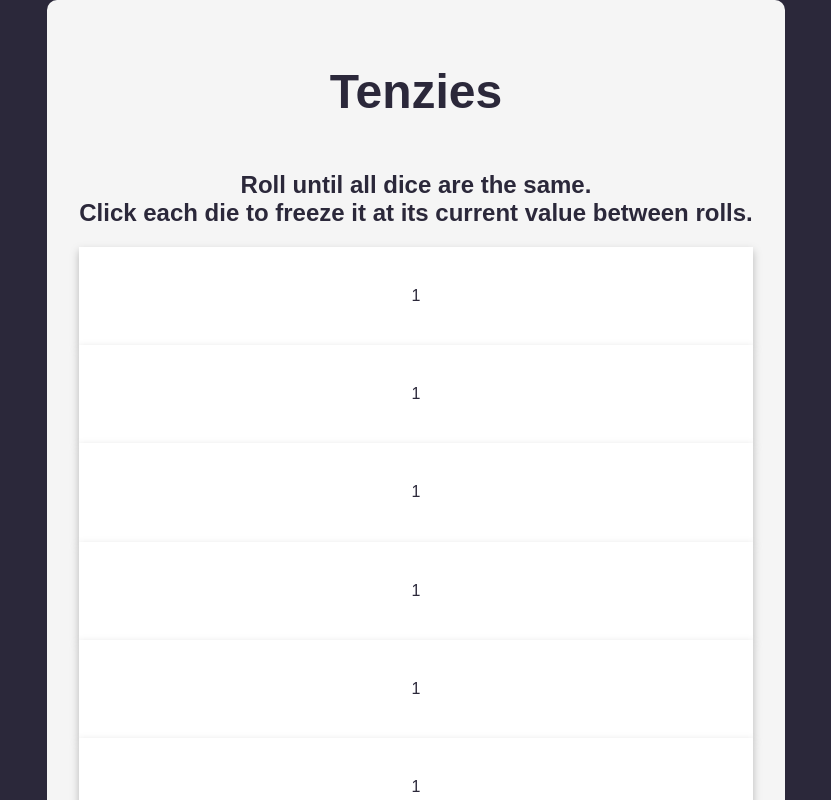
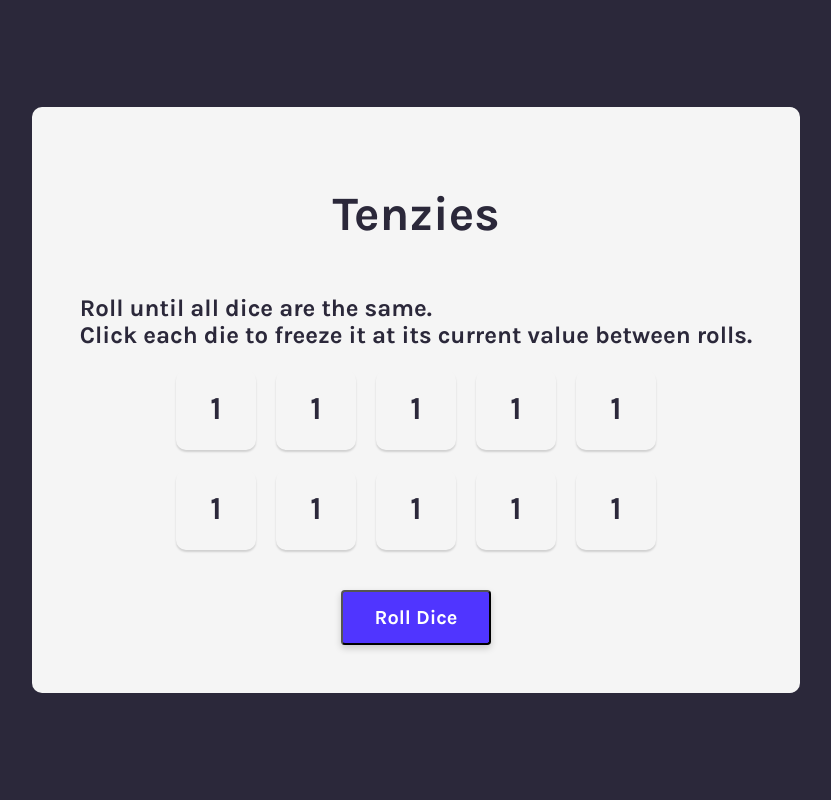
Before and after one commit to Rachelkakoderka/tenzies, a React (Create React App) app: page / in a window 1280 px wide. Shown: the top 800 px of the page, without its empty margins (224-1055 px from the left). Built offline with nearby package versions, Linux system fonts and the light colour scheme.

Commit message:
Finished layout

```diff
--- a/public/index.html
+++ b/public/index.html
@@ -9,6 +9,10 @@
       name="description"
       content="Web site created using create-react-app"
     />
+    <link rel="preconnect" href="https://fonts.googleapis.com">
+    <link rel="preconnect" href="https://fonts.gstatic.com" crossorigin>
+    <link href="https://fonts.googleapis.com/css2?family=Karla:wght@400;700&display=swap" rel="stylesheet">
+
     <link rel="apple-touch-icon" href="%PUBLIC_URL%/logo192.png" />
     <!--
       manifest.json provides metadata used when your web app is installed on a
--- a/src/App.css
+++ b/src/App.css
@@ -18,29 +18,58 @@ body {
   height: 100vh;
 }
 .board {
+  margin: 3rem;
   background-color: #F5F5F5;
-  padding: 1rem;
+  padding: 3rem;
+  border-radius: 10px;
   display: flex;
   flex-direction: column;
-  justify-content: center;
-  padding: 2rem;
-  border-radius: 10px;
-  text-align: center;
+  justify-content: space-around;
+  align-items: center;
 }
+
 h1 {
   display: block;
   font-size: 3em;
 
 }
 
-.dice-contaner {
+.container {
   display: grid;
-  grid-template-rows: repeat(5, auto);
+  grid-template: auto auto / repeat(5, 1fr);
+  gap: 20px;
+  margin-bottom: 40px;
 }
 
 .die {
-  background-color: #FFFFFF;
-  padding: 40px;
-  filter: drop-shadow(0px 4px 4px rgba(0, 0, 0, 0.25));
+  height: 80px;
+  width: 80px;
+  box-shadow: 0px 2px 2px rgba(0, 0, 0, 0.15);
+  border-radius: 10px;
+  display: flex;
+  justify-content: center;
+  align-items: center;
+  cursor: pointer;
 
 }
+
+.die p {
+  font-size: 2rem;
+  font-weight: 700;
+}
+
+.roll-btn {
+  padding: 1rem 2rem;
+  background-color: #5035FF;
+  box-shadow: 0px 3.2px 7.68px rgba(0, 0, 0, 0.18);
+  border-radius: 3.81277px;
+  color: #FFF;
+  font-family: "Karla", sans-serif;
+  font-weight: 700;
+  font-size: 20px;
+  line-height: 19px;
+  display: flex;
+  align-items: center;
+  text-align: center;
+
+}
--- a/src/App.tsx
+++ b/src/App.tsx
@@ -1,13 +1,25 @@
 import React from 'react';
-import logo from './logo.svg';
 import './App.css';
 
 import Die from "./Die"
 
 function App() {
 
-  // const dieElements:  = () => {
 
+  // function createDie() {
+  //   return {
+  //     id: 1234,
+  //     value: 5,
+  //     isHeld: false
+  //   }
+  // }
+
+  // const DiceElements = () => {
+  //     const diceArr : Array<object> = [];
+  //     for (let i=0; i<10; i++) {
+  //       diceArr.push(createDie());
+  //     }
+  //     return diceArr;
   // }
 
 
@@ -19,16 +31,22 @@ function App() {
           < br/>
           Click each die to freeze it at its current value between rolls.</h2>
 
-        <div className='die-container'>
-          <Die />
-          <Die />
-          <Die />
-          <Die />
-          <Die />
-          <Die />
-          <Die />
-          <Die />
+        <div className='container'>
+          {/* {DiceElements} */}
+          <Die value="1" />
+          <Die value="1" />
+          <Die value="1" />
+          <Die value="1" />
+          <Die value="1" />
+          <Die value="1" />
+          <Die value="1" />
+          <Die value="1" />
+          <Die value="1" />
+          <Die value="1" />
+
         </div>
+
+        <button className='roll-btn'>Roll Dice</button>
       </div>
     </div>
   );
--- a/src/Die.tsx
+++ b/src/Die.tsx
@@ -1,9 +1,9 @@
 import React from "react"
 
-export default function Die() {
+export default function Die(prop: {value: string}) {
     return (
         <div className="die">
-            1
+            <p>{prop.value}</p>
         </div>
     )
 }
```
